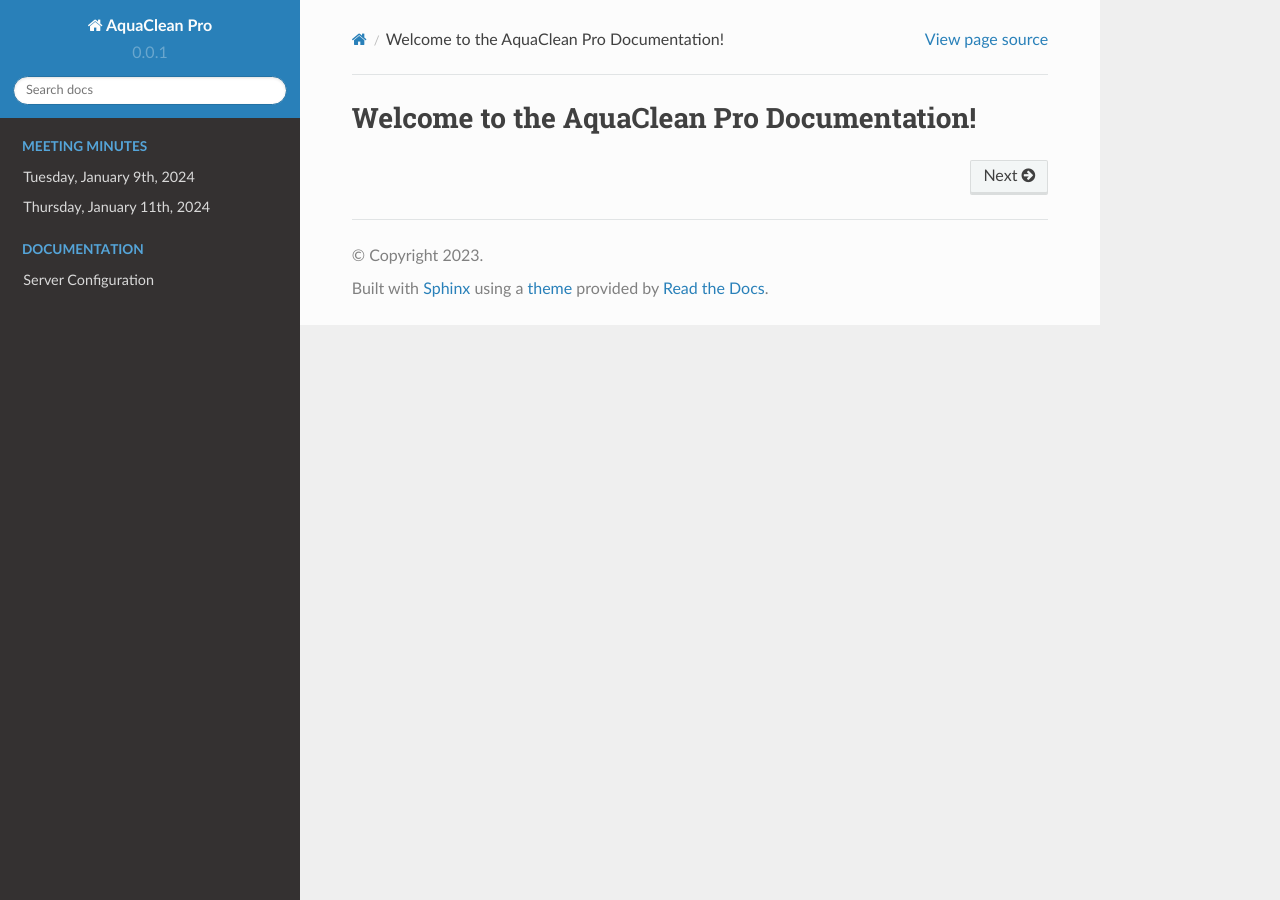
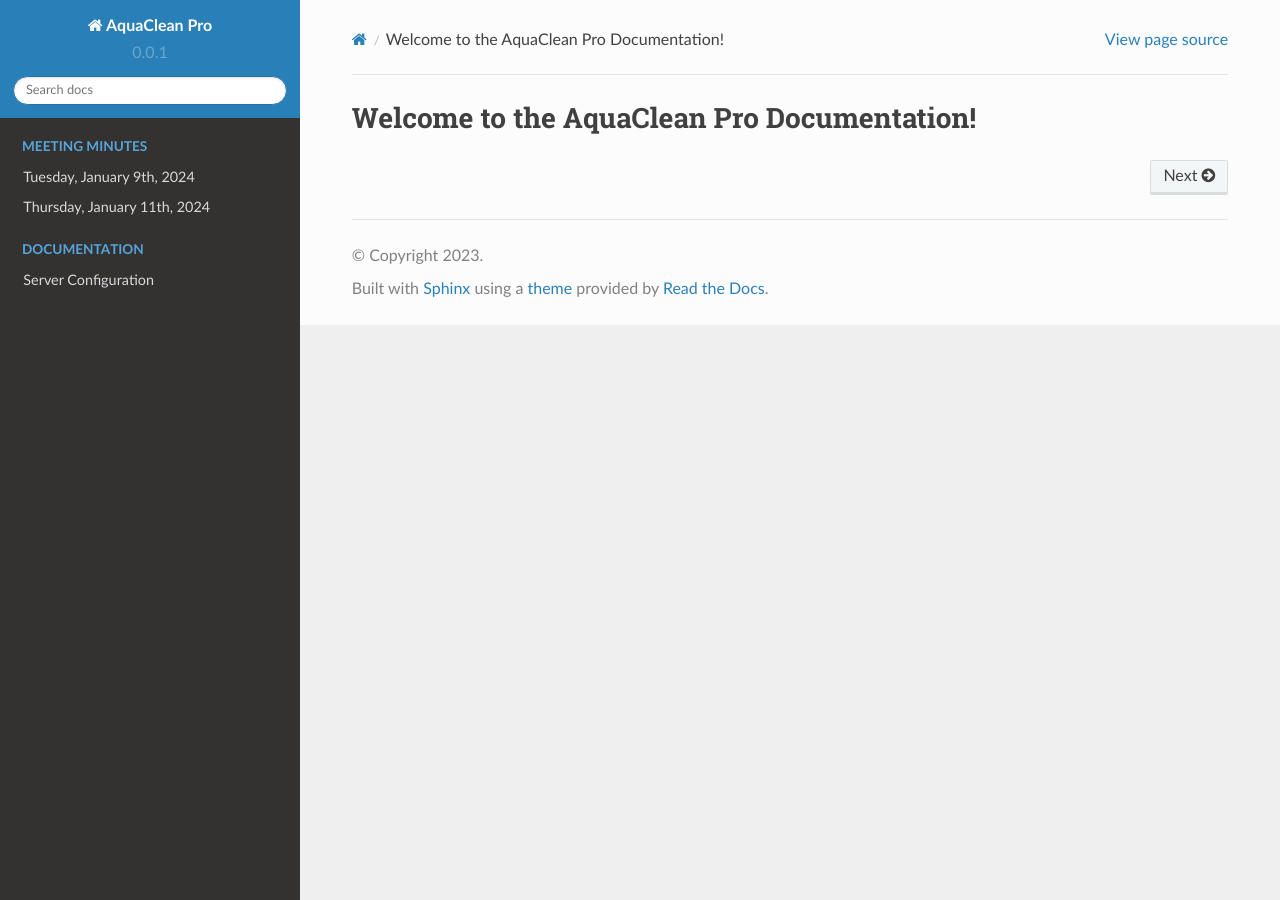
Before and after one commit to NathanWeiland10/AquaCleanPro, a Sphinx documentation site: the page built from docs/index.rst, in a window 1280 px wide. Built offline with Sphinx 7.4.7 and the Read the Docs theme 2.0.0, drawn with Linux system fonts in a browser that asks for light colours.

Commit message:
Extended webpage width

```diff
--- a/docs/_static/theme.css
+++ b/docs/_static/theme.css
@@ -1,3 +1,3 @@
 .wy-nav-content {
-    max-width: none;
+    max-width: 1200px !important;
 }
--- a/docs/conf.py
+++ b/docs/conf.py
@@ -46,3 +46,6 @@ html_context = {
                     f'Ethan Heinlein, Thomas McGuff, Nermeen Saleh, Ethan Timpe, Nathaniel Weiland'
 }
 simplepdf_file_name = "AquaClean-Pro.pdf"
+
+def setup(app):
+    app.add_css_file('theme.css')
```
